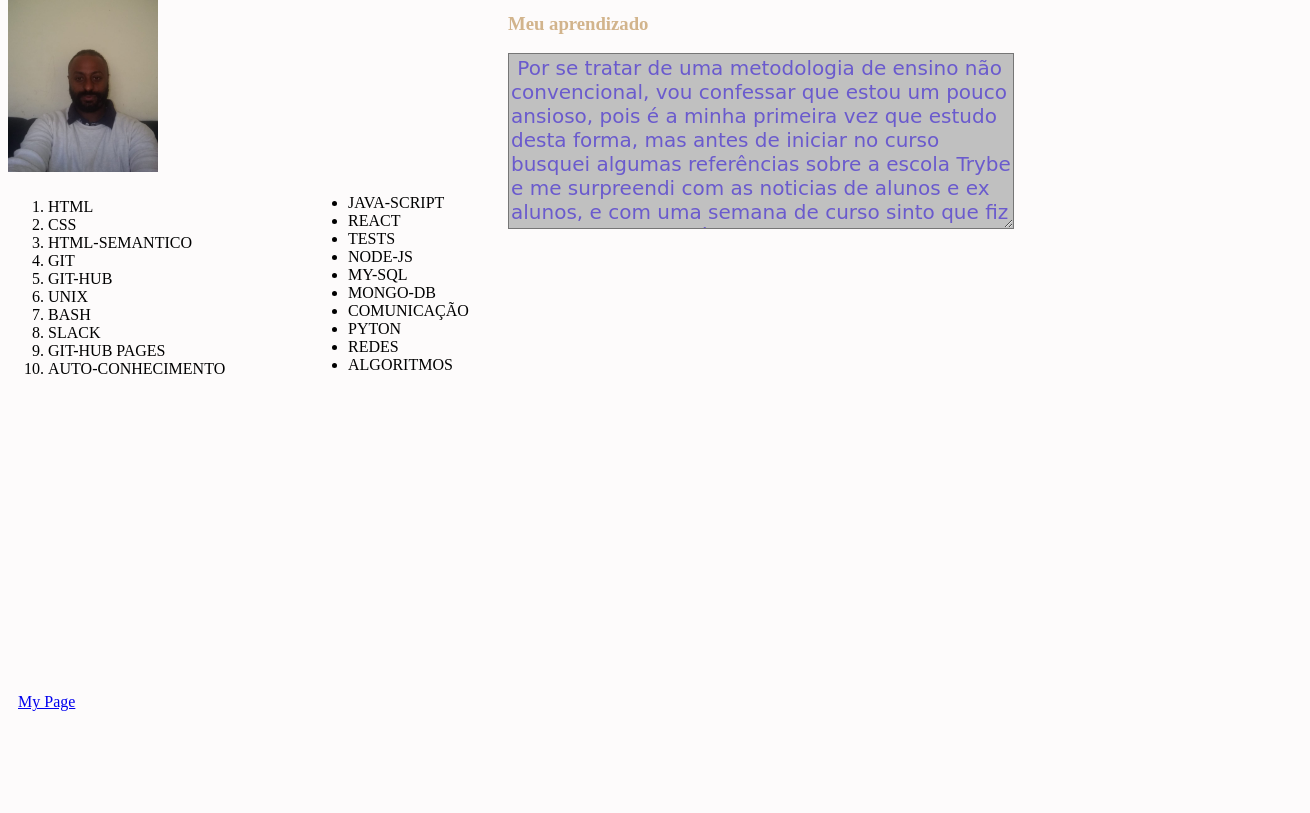
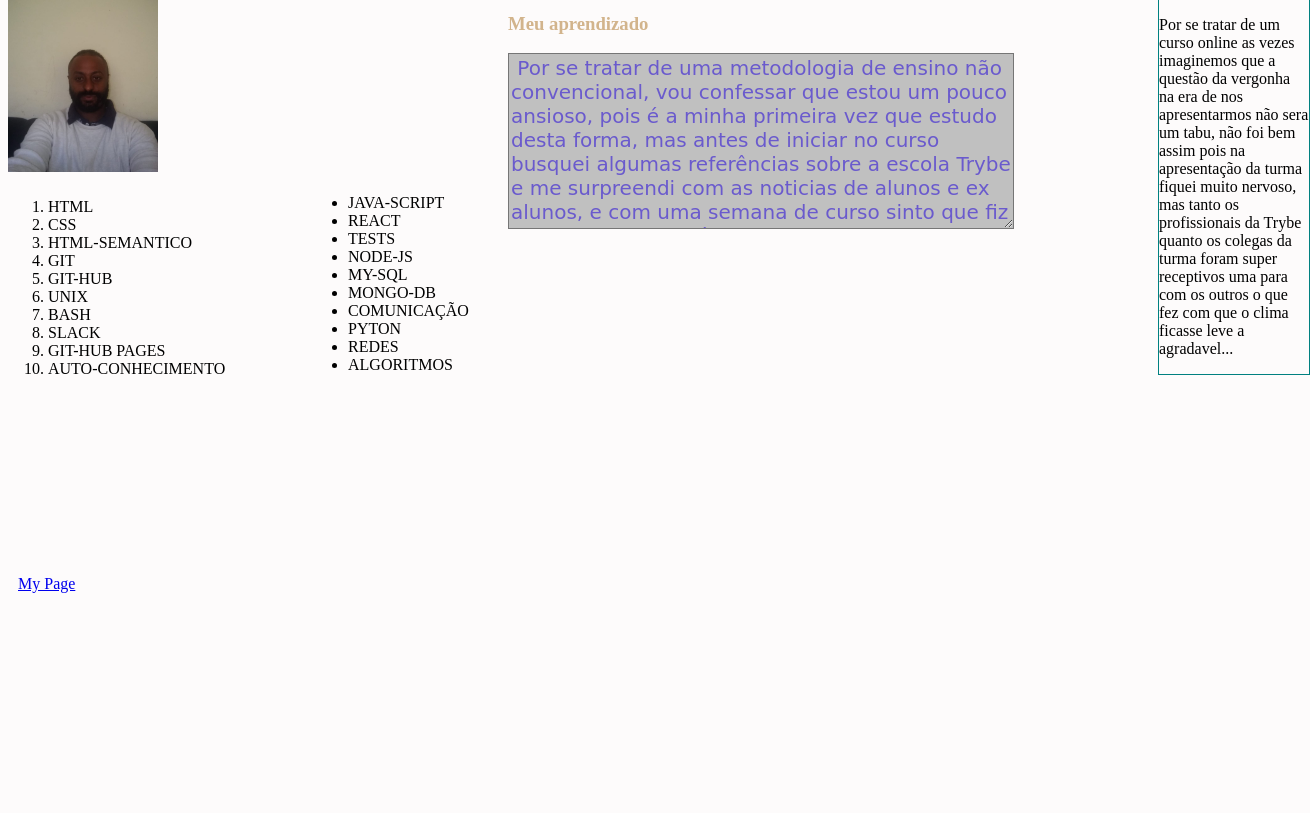
Before and after one commit to SCALAMBRINESOUZA/sharedProjects, a website: page project-lessons-learned/index.html in a window 1280 px wide. Shown: the part 98-911 px from the top of the page, 1310 px wide, since content can reach past the window. Before the commit the page ends 809 px from the top, so only its background shows below. Drawn offline with Linux system fonts and the light colour scheme.

Commit message:
create aside

```diff
--- a/project-lessons-learned/index.html
+++ b/project-lessons-learned/index.html
@@ -49,6 +49,16 @@
  Por se tratar de uma metodologia de ensino não convencional, vou confessar que estou um pouco ansioso, pois é a minha primeira vez que estudo desta forma, mas antes de iniciar no curso busquei algumas referências sobre a escola Trybe e me surpreendi com as noticias de alunos e ex alunos, e com uma semana de curso sinto que fiz a escolha correta, é um pouco puxado, sim, mas o fato de termos que aprender a aprender é sensacional sem contar que a didática é 100% mão na massa, super empolgado e entusiasmado, para quem futuramente ler este artigo não hesite em vir estudar conosco #VQV
 </textarea>
       </article>
+      <section>
+        <aside>
+          <h3>Passagem sobre meu aprendizado</h3>
+            <p>Por se tratar de um curso online as vezes imaginemos que
+              a questão da vergonha na era de nos apresentarmos não sera um tabu, não foi bem assim
+              pois na apresentação da turma fiquei muito nervoso, mas tanto os profissionais da Trybe quanto
+              os colegas da turma foram super receptivos uma para com os outros o que fez com que o clima ficasse leve a agradavel...
+            </p>
+        </aside>
+      </section>
     </main>
     <footer id="rodape">
       <a target="_blank" href="https://scalambrinesouza.github.io/">My Page</a>
--- a/project-lessons-learned/style.css
+++ b/project-lessons-learned/style.css
@@ -25,7 +25,7 @@ section ul li {
 }
 
 #rodape {
-    top: 150px;
+    bottom: 500px;
     margin: 10px;
     position: relative;
 }
@@ -49,3 +49,12 @@ h3 {
     color: tan;
     text-align: justify;
 }
+
+aside {
+    max-width: 150px;
+    border: teal solid 1px;
+    position: relative;
+    left: 1100px;
+    bottom: 650px;
+    margin: 50px;
+}
```
